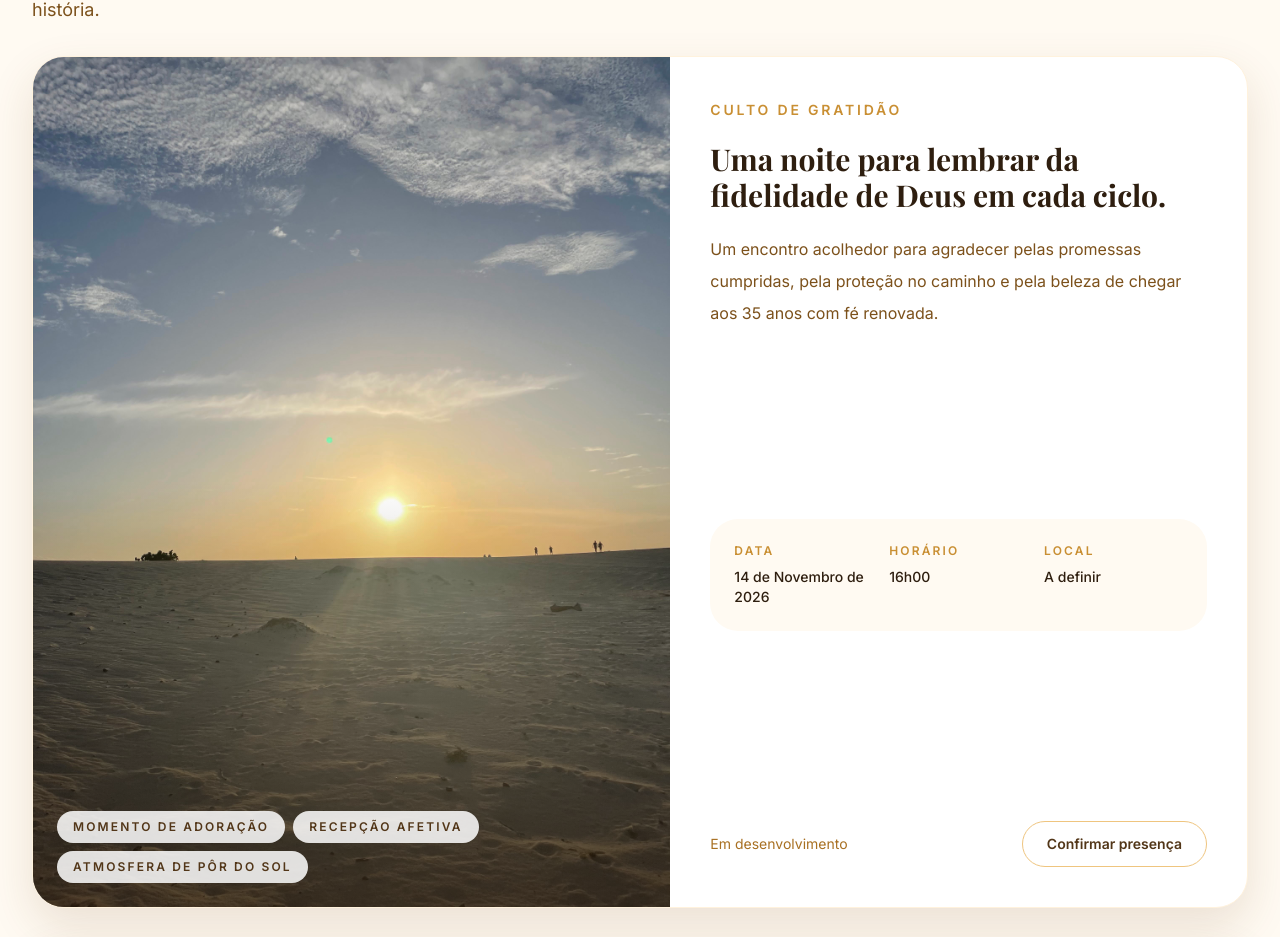
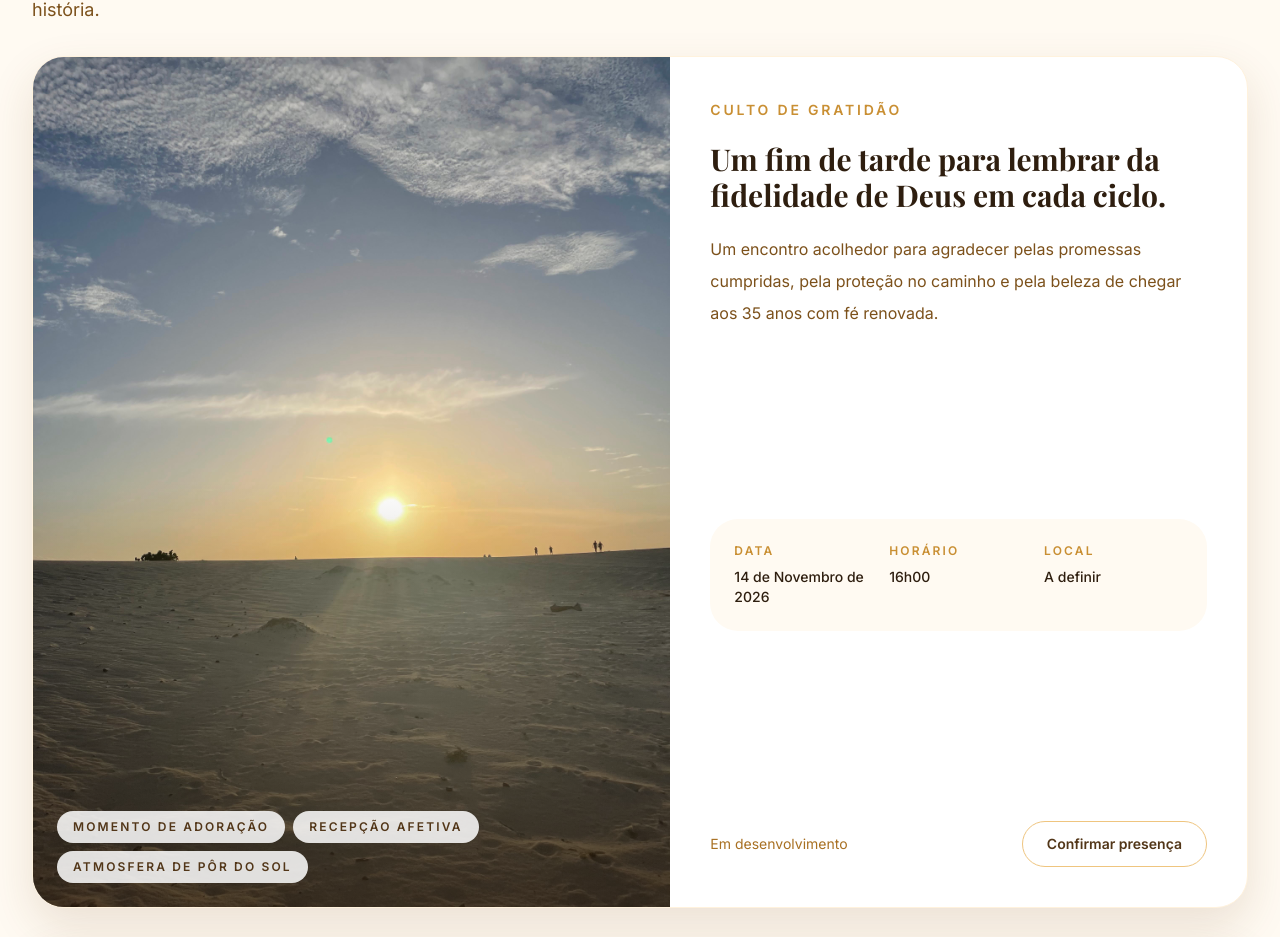
Before and after one commit to danydiasd/runbirday, a React (Vite) app: page / in a window 1280 px wide. Shown: the part 1077-2014 px from the top of the page. Built offline with nearby package versions, Linux system fonts and the light colour scheme.

Commit message:
Ajustandi imagem do primeiro card

```diff
--- a/src/data/content.ts
+++ b/src/data/content.ts
@@ -4,7 +4,7 @@ export const events: EventInfo[] = [
   {
     id: 'culto',
     eyebrow: 'Culto de gratidão',
-    title: 'Uma noite para lembrar da fidelidade de Deus em cada ciclo.',
+    title: 'Um fim de tarde  para lembrar da fidelidade de Deus em cada ciclo.',
     description:
       'Um encontro acolhedor para agradecer pelas promessas cumpridas, pela proteção no caminho e pela beleza de chegar aos 35 anos com fé renovada.',
     date: '14 de Novembro de 2026',
```
